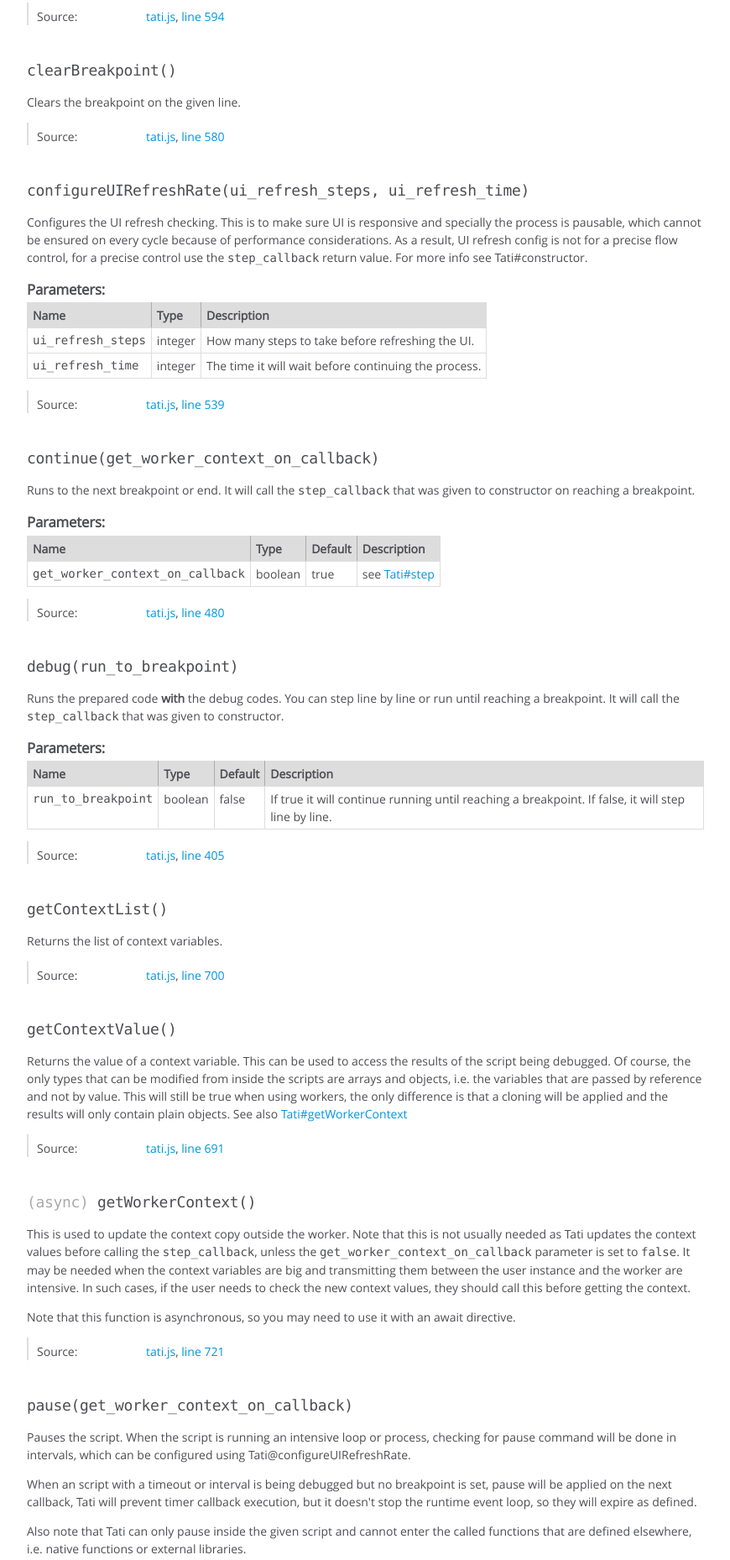
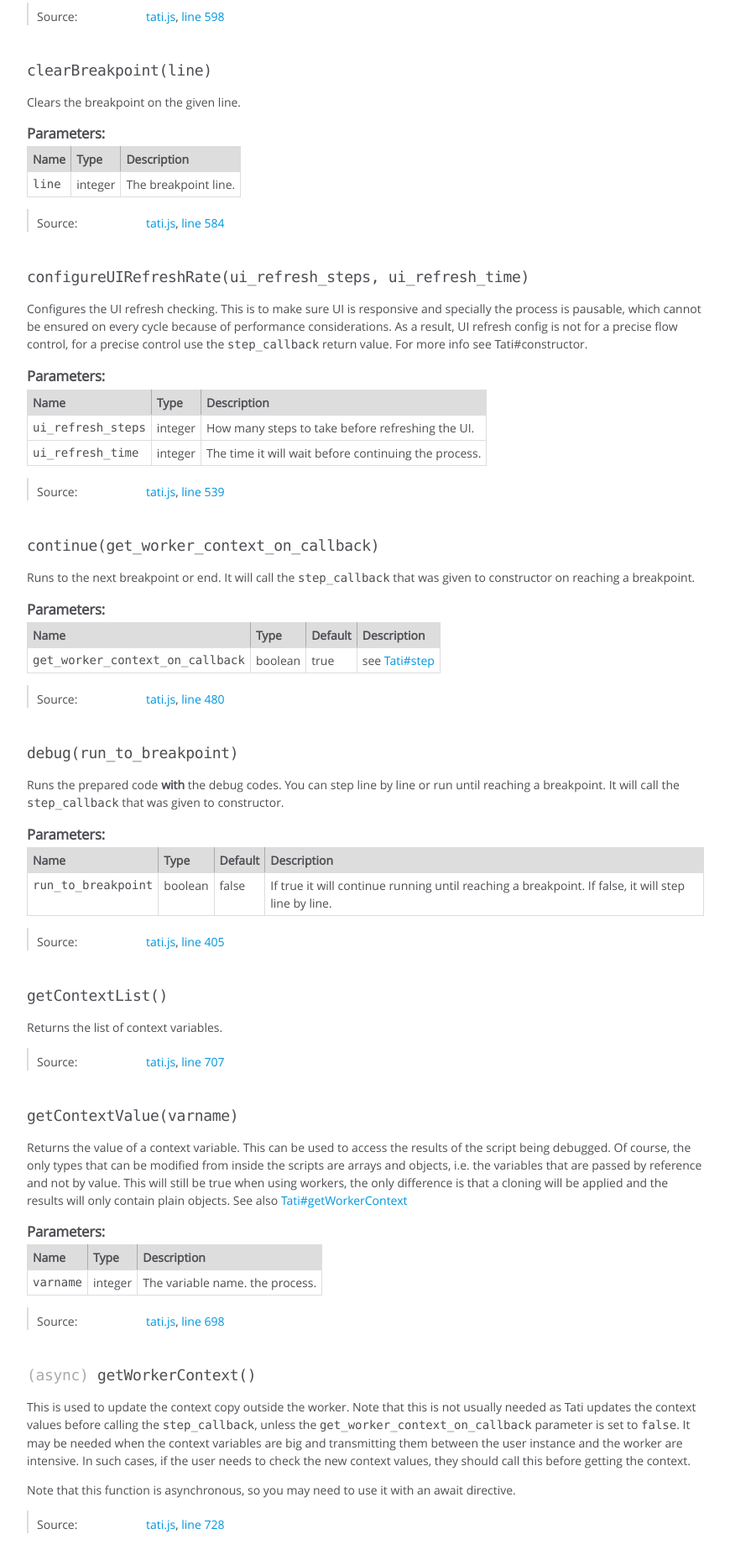
Before and after one commit to arashkazemi/tati, a website built with webpack: page docs/Tati.html in a window 1280 px wide. Shown: the part 1239-3097 px from the top of the page at 84% size, without its empty margins (0-870 px from the left). Built offline with nearby package versions, Linux system fonts and the light colour scheme.

Commit message:
Added missing argument documentation on a few functions.

```diff
--- a/docs/Tati.html
+++ b/docs/Tati.html
@@ -398,7 +398,7 @@ work as expected because of the access limitations.</p></td>
 
     <dt class="tag-source">Source:</dt>
     <dd class="tag-source"><ul class="dummy"><li>
-        <a href="tati.js.html">tati.js</a>, <a href="tati.js.html#line594">line 594</a>
+        <a href="tati.js.html">tati.js</a>, <a href="tati.js.html#line598">line 598</a>
     </li></ul></dd>
 
 
@@ -434,7 +434,7 @@ work as expected because of the access limitations.</p></td>
 
 
 
-    <h4 class="name" id="clearBreakpoint"><span class="type-signature"></span>clearBreakpoint<span class="signature">()</span><span class="type-signature"></span></h4>
+    <h4 class="name" id="clearBreakpoint"><span class="type-signature"></span>clearBreakpoint<span class="signature">(line)</span><span class="type-signature"></span></h4>
 
 
 
@@ -453,6 +453,55 @@ work as expected because of the access limitations.</p></td>
 
 
 
+    <h5>Parameters:</h5>
+
+
+<table class="params">
+    <thead>
+    <tr>
+
+        <th>Name</th>
+
+
+        <th>Type</th>
+
+
+
+
+
+        <th class="last">Description</th>
+    </tr>
+    </thead>
+
+    <tbody>
+
+
+        <tr>
+
+                <td class="name"><code>line</code></td>
+
+
+            <td class="type">
+
+
+<span class="param-type">integer</span>
+
+
+
+            </td>
+
+
+
+
+
+            <td class="description last"><p>The breakpoint line.</p></td>
+        </tr>
+
+
+    </tbody>
+</table>
+
+
 
 
 
@@ -486,7 +535,7 @@ work as expected because of the access limitations.</p></td>
 
     <dt class="tag-source">Source:</dt>
     <dd class="tag-source"><ul class="dummy"><li>
-        <a href="tati.js.html">tati.js</a>, <a href="tati.js.html#line580">line 580</a>
+        <a href="tati.js.html">tati.js</a>, <a href="tati.js.html#line584">line 584</a>
     </li></ul></dd>
 
 
@@ -1035,7 +1084,7 @@ until reaching a breakpoint. If false, it will step line by line.</p></td>
 
     <dt class="tag-source">Source:</dt>
     <dd class="tag-source"><ul class="dummy"><li>
-        <a href="tati.js.html">tati.js</a>, <a href="tati.js.html#line700">line 700</a>
+        <a href="tati.js.html">tati.js</a>, <a href="tati.js.html#line707">line 707</a>
     </li></ul></dd>
 
 
@@ -1071,7 +1120,7 @@ until reaching a breakpoint. If false, it will step line by line.</p></td>
 
 
 
-    <h4 class="name" id="getContextValue"><span class="type-signature"></span>getContextValue<span class="signature">()</span><span class="type-signature"></span></h4>
+    <h4 class="name" id="getContextValue"><span class="type-signature"></span>getContextValue<span class="signature">(varname)</span><span class="type-signature"></span></h4>
 
 
 
@@ -1096,6 +1145,56 @@ plain objects. See also <a href="Tati.html#getWorkerContext">Tati#getWorkerConte
 
 
 
+    <h5>Parameters:</h5>
+
+
+<table class="params">
+    <thead>
+    <tr>
+
+        <th>Name</th>
+
+
+        <th>Type</th>
+
+
+
+
+
+        <th class="last">Description</th>
+    </tr>
+    </thead>
+
+    <tbody>
+
+
+        <tr>
+
+                <td class="name"><code>varname</code></td>
+
+
+            <td class="type">
+
+
+<span class="param-type">integer</span>
+
+
+
+            </td>
+
+
+
+
+
+            <td class="description last"><p>The variable name.
+the process.</p></td>
+        </tr>
+
+
+    </tbody>
+</table>
+
+
 
 
 
@@ -1129,7 +1228,7 @@ plain objects. See also <a href="Tati.html#getWorkerContext">Tati#getWorkerConte
 
     <dt class="tag-source">Source:</dt>
     <dd class="tag-source"><ul class="dummy"><li>
-        <a href="tati.js.html">tati.js</a>, <a href="tati.js.html#line691">line 691</a>
+        <a href="tati.js.html">tati.js</a>, <a href="tati.js.html#line698">line 698</a>
     </li></ul></dd>
 
 
@@ -1225,7 +1324,7 @@ with an await directive.</p>
 
     <dt class="tag-source">Source:</dt>
     <dd class="tag-source"><ul class="dummy"><li>
-        <a href="tati.js.html">tati.js</a>, <a href="tati.js.html#line721">line 721</a>
+        <a href="tati.js.html">tati.js</a>, <a href="tati.js.html#line728">line 728</a>
     </li></ul></dd>
 
 
@@ -1765,7 +1864,7 @@ and the breakpoint is only set if the value is exactly true.</p>
 
     <dt class="tag-source">Source:</dt>
     <dd class="tag-source"><ul class="dummy"><li>
-        <a href="tati.js.html">tati.js</a>, <a href="tati.js.html#line566">line 566</a>
+        <a href="tati.js.html">tati.js</a>, <a href="tati.js.html#line568">line 568</a>
     </li></ul></dd>
 
 
@@ -1801,7 +1900,7 @@ and the breakpoint is only set if the value is exactly true.</p>
 
 
 
-    <h4 class="name" id="setBreakpoint"><span class="type-signature"></span>setBreakpoint<span class="signature">()</span><span class="type-signature"></span></h4>
+    <h4 class="name" id="setBreakpoint"><span class="type-signature"></span>setBreakpoint<span class="signature">(line)</span><span class="type-signature"></span></h4>
 
 
 
@@ -1820,6 +1919,55 @@ and the breakpoint is only set if the value is exactly true.</p>
 
 
 
+    <h5>Parameters:</h5>
+
+
+<table class="params">
+    <thead>
+    <tr>
+
+        <th>Name</th>
+
+
+        <th>Type</th>
+
+
+
+
+
+        <th class="last">Description</th>
+    </tr>
+    </thead>
+
+    <tbody>
+
+
+        <tr>
+
+                <td class="name"><code>line</code></td>
+
+
+            <td class="type">
+
+
+<span class="param-type">integer</span>
+
+
+
+            </td>
+
+
+
+
+
+            <td class="description last"><p>The breakpoint line.</p></td>
+        </tr>
+
+
+    </tbody>
+</table>
+
+
 
 
 
@@ -1853,7 +2001,7 @@ and the breakpoint is only set if the value is exactly true.</p>
 
     <dt class="tag-source">Source:</dt>
     <dd class="tag-source"><ul class="dummy"><li>
-        <a href="tati.js.html">tati.js</a>, <a href="tati.js.html#line550">line 550</a>
+        <a href="tati.js.html">tati.js</a>, <a href="tati.js.html#line552">line 552</a>
     </li></ul></dd>
 
 
@@ -1963,7 +2111,7 @@ sure the context is set accordingly.</p>
 
     <dt class="tag-source">Source:</dt>
     <dd class="tag-source"><ul class="dummy"><li>
-        <a href="tati.js.html">tati.js</a>, <a href="tati.js.html#line634">line 634</a>
+        <a href="tati.js.html">tati.js</a>, <a href="tati.js.html#line638">line 638</a>
     </li></ul></dd>
 
 
@@ -2056,7 +2204,7 @@ sure the context is set accordingly.</p>
 
     <dt class="tag-source">Source:</dt>
     <dd class="tag-source"><ul class="dummy"><li>
-        <a href="tati.js.html">tati.js</a>, <a href="tati.js.html#line669">line 669</a>
+        <a href="tati.js.html">tati.js</a>, <a href="tati.js.html#line673">line 673</a>
     </li></ul></dd>
 
 
```
Also changed, not shown: docs/tati.js.html (+7 -0 lines), src/tati.js (+7 -0 lines).
